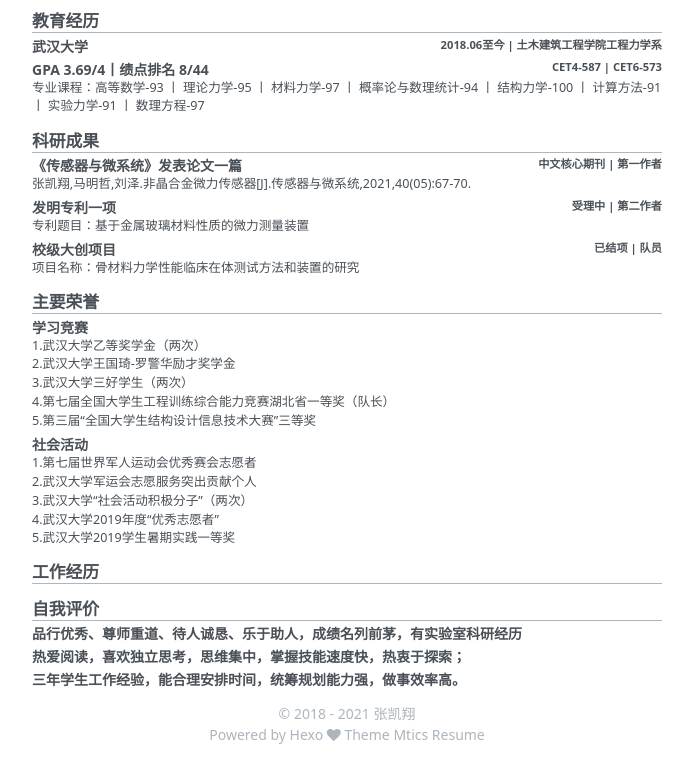
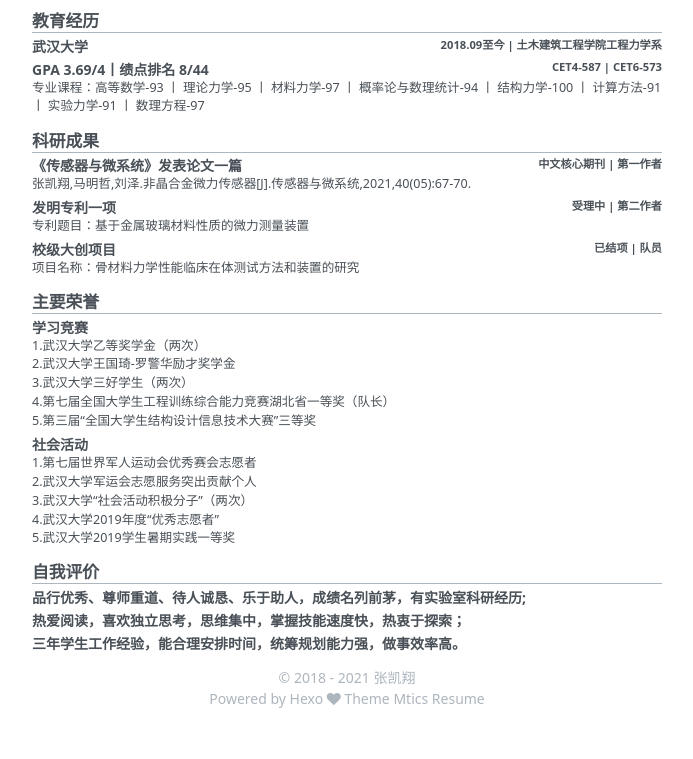
Before and after one commit to zhang-kx21/MyResume, a plain HTML site: page 2021/05/21/hello-world/index.html in a window 1280 px wide. Shown: the part 136-895 px from the top of the page, without its empty margins (293-986 px from the left). After the commit the page ends 859 px from the top, so only its background shows below. Drawn offline with Linux system fonts and the light colour scheme; files that its build step writes are made by us from their sources; files whose address does not match are found by name.

Commit message:
Site updated: 2021-05-22 00:04:18

```diff
--- a/2021/05/21/hello-world/index.html
+++ b/2021/05/21/hello-world/index.html
@@ -67,7 +67,7 @@
 
         </div>
         <div class="block-subtitle">
-          2018.06至今 | 土木建筑工程学院工程力学系
+          2018.09至今 | 土木建筑工程学院工程力学系
         </div>
         <div class="block-content">
 
@@ -169,14 +169,6 @@
     </div>
   </section>
 
- <section id="jingli">
-    <div class="section-title">
-      工作经历
-    </div>
-    <div class="section-content">
-
-    </div>
-  </section>
 
   <section id="skills">
       <div class="section-title">
@@ -186,7 +178,7 @@
 
         <div class="block">
           <div class="block-title">
-            品行优秀、尊师重道、待人诚恳、乐于助人，成绩名列前茅，有实验室科研经历
+            品行优秀、尊师重道、待人诚恳、乐于助人，成绩名列前茅，有实验室科研经历;
           </div>
           <div class="block-subtitle">
 
@@ -214,7 +206,6 @@
       </div>
     </section>
 
-
 </div>
 
 
```
Also changed, not shown: archives/2021/05/index.html (+2 -11 lines), archives/2021/index.html (+2 -11 lines), archives/index.html (+2 -11 lines), index.html (+2 -11 lines), img/图片1.jpg (deleted).
